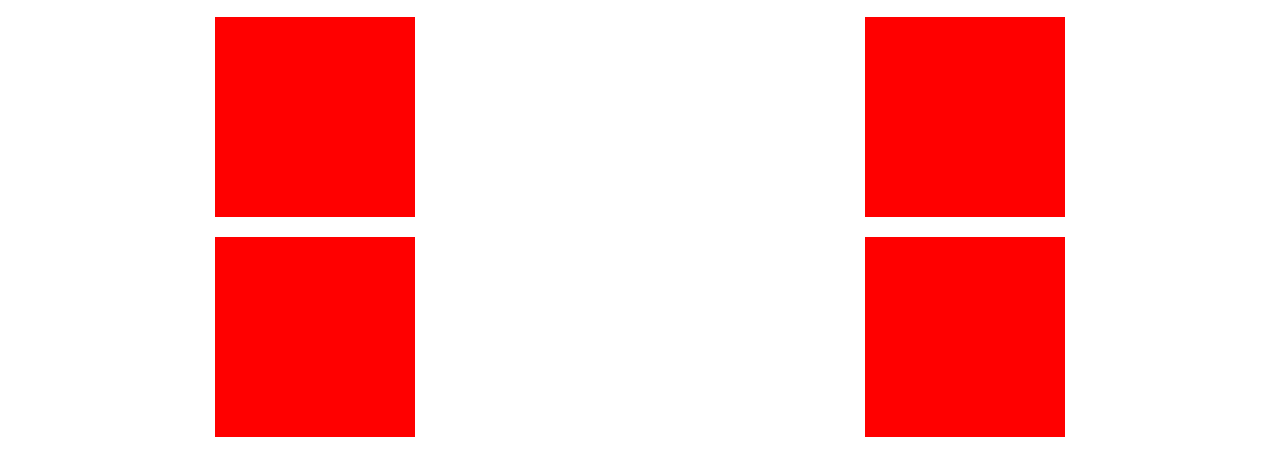
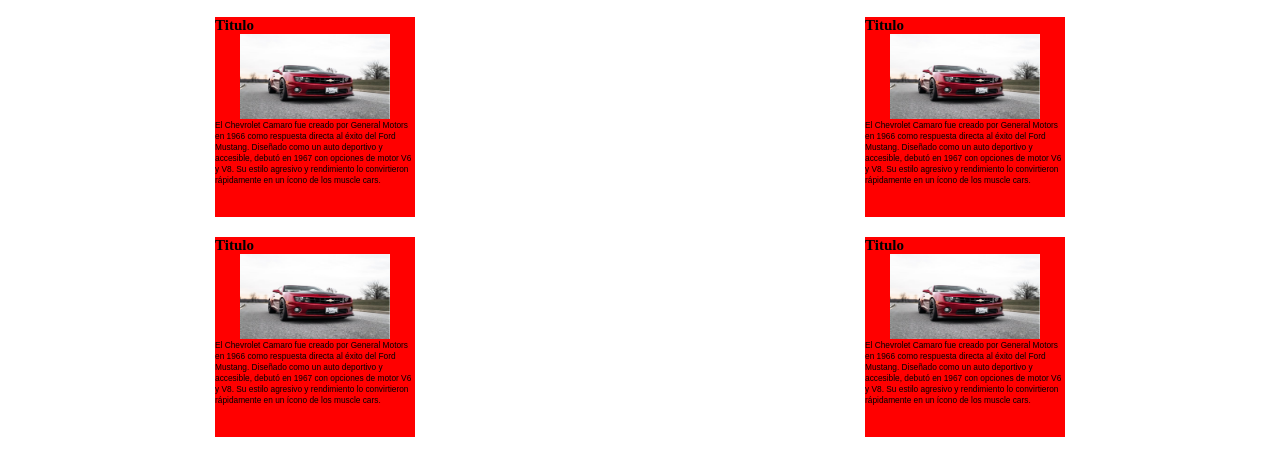
Before and after one commit to Mr-afk23/Control, a plain HTML site: page index.html in a window 1280 px wide. Shown: the part 53-528 px from the top of the page. Drawn offline with Linux system fonts and the light colour scheme.

Commit message:
Rama Jose

```diff
--- a/Componentes/modulos/item/itemModulo.css
+++ b/Componentes/modulos/item/itemModulo.css
@@ -4,3 +4,16 @@
     background-color: red;
 
 }
+
+.Camaro{
+    height: 85px;
+    width: 150px;
+    display: block;
+    margin: 0 auto;
+}
+
+.historia {
+    font-family: Arial, Helvetica, sans-serif;
+    font-size: smaller;
+    padding-top: 20rem;
+}
--- a/Componentes/modulos/item/itemModulo.js
+++ b/Componentes/modulos/item/itemModulo.js
@@ -4,6 +4,23 @@
 
     item.className = "item"
 
+    let titulo = document.createElement("h2")
+    titulo.textContent = "Titulo";
+    item.appendChild(titulo);
+
+    let img = document.createElement("img")
+    img.src = "../assets/Camaro.jpg"
+    img.className = "Camaro"
+    item.appendChild(img);
+
+    let descripcion = document.createElement("descripcion")
+    descripcion.textContent = "El Chevrolet Camaro fue creado por General Motors en 1966 como respuesta directa al éxito del Ford Mustang. Diseñado como un auto deportivo y accesible, debutó en 1967 con opciones de motor V6 y V8. Su estilo agresivo y rendimiento lo convirtieron rápidamente en un ícono de los muscle cars."
+    descripcion.className = "historia"
+    item.appendChild(descripcion);
+
+
+
+
 
     return item;
 }
--- a/Componentes/seccion1/seccion1Component.js
+++ b/Componentes/seccion1/seccion1Component.js
@@ -9,6 +9,8 @@
       seccion1Component.appendChild(item());
         seccion1Component.appendChild(item());
           seccion1Component.appendChild(item());
+
+
     return seccion1Component;
 
 }
```
Also changed, not shown: assets/Camaro.jpg (added).
